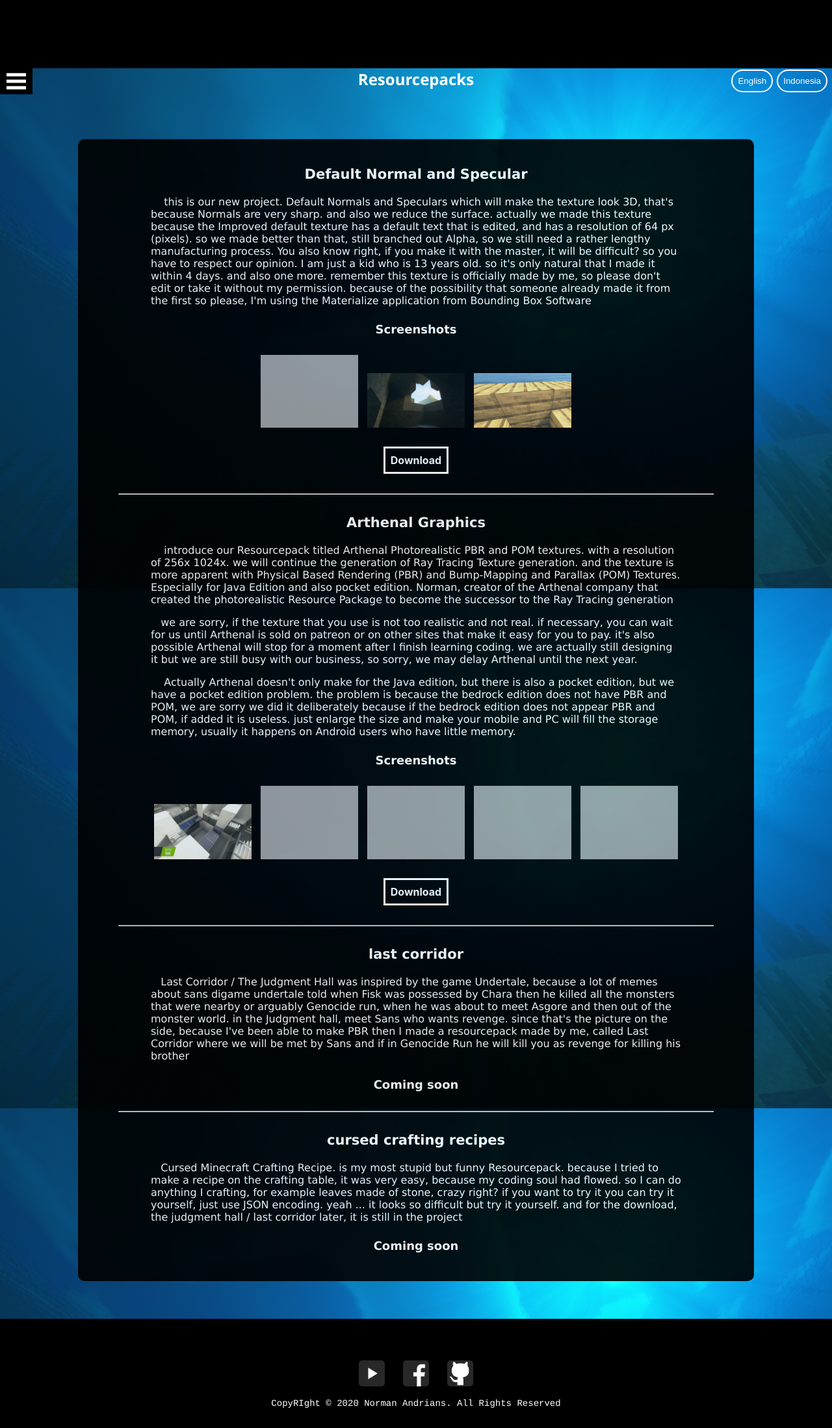
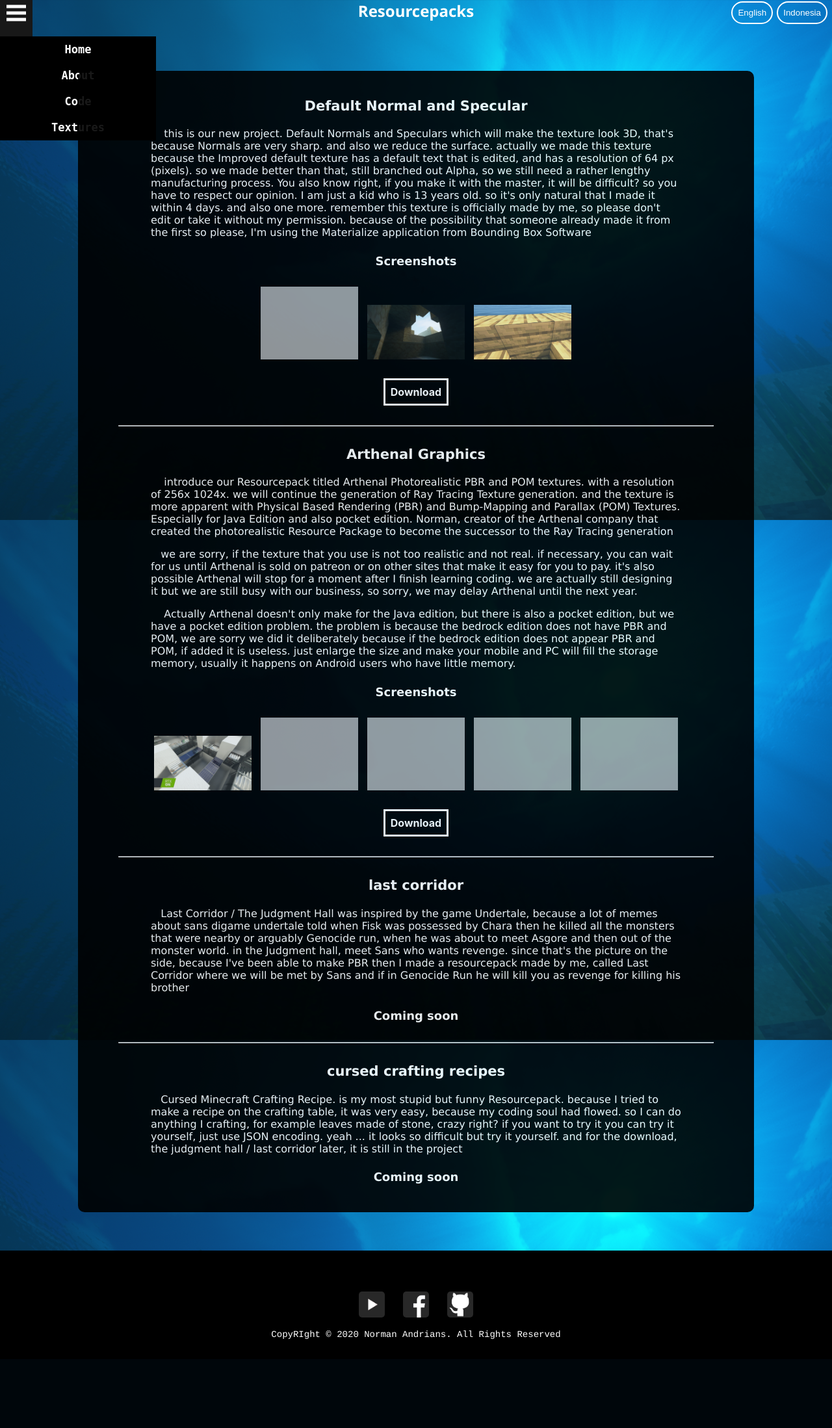
Before and after one commit to norman-andrians/norman-andrians.github.io, a PHP site: page /resourcepack in a window 1280 px wide. Shown: the whole page at 65% size. After the commit the page ends 2060 px from the top, so only its background shows below. Run offline with PHP 8.4, Linux system fonts and the light colour scheme; grey boxes are pictures that could not be loaded.

Commit message:
fixed background phase-1

```diff
--- a/assets/style/main.css
+++ b/assets/style/main.css
@@ -244,7 +244,10 @@
     background-attachment: fixed;
     -webkit-background-size: cover;
     background-size: cover;
-    margin: -8px;
+	margin-top: -3cm;
+	margin-left: -8px;
+	margin-right: -8px;
+	margin-bottom: -8px;
 }
 @media (min-width: 1000px) and (max-width: 2048px) {
     .navbar ul li:focus-within ul li {
```
